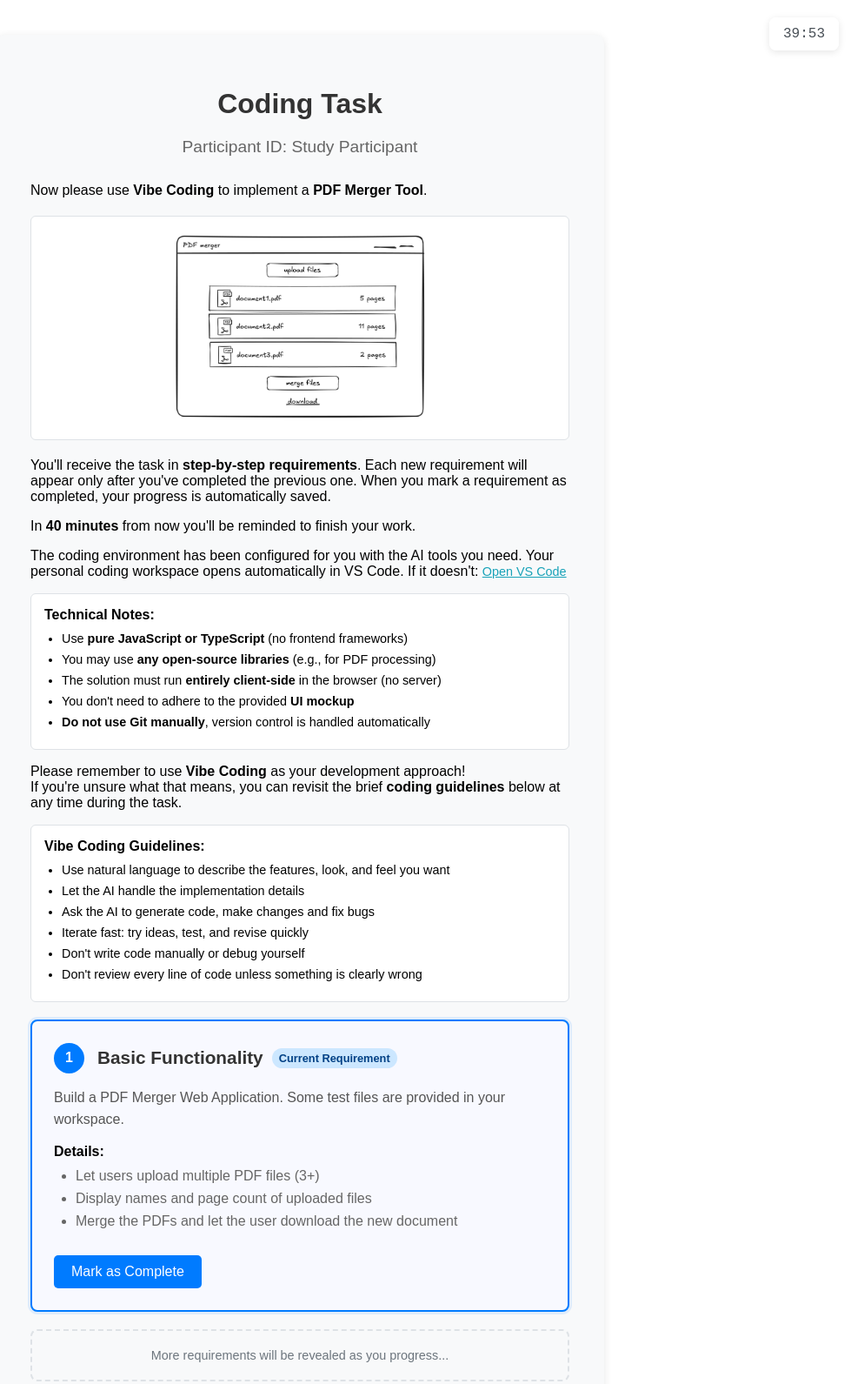
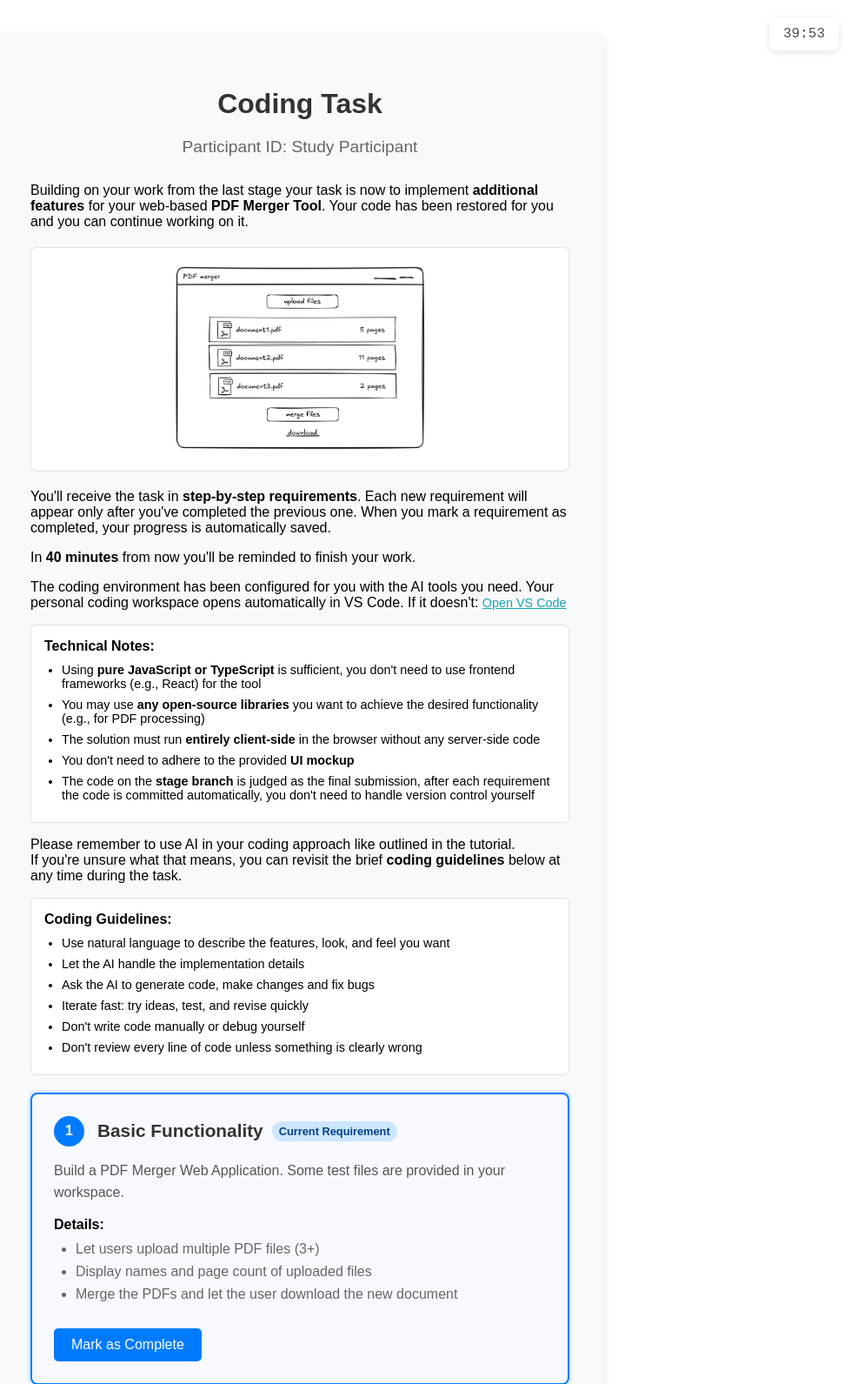
Before and after one commit to OhItsLena/coding_study_test, a Flask app: page /task in a window 1280 px wide. Shown: the top 1591 px of the page at 87% size, without its empty margins (295-1274 px from the left). Run offline with Flask 3, Linux system fonts and the light colour scheme; data that the repository does not hold is empty; some libraries are stand-ins or nearby versions.

Commit message:
removed condition from task page

```diff
--- a/templates/task.jinja
+++ b/templates/task.jinja
@@ -293,9 +293,12 @@ h1 {
     <div id="subtle-stopwatch" class="subtle-stopwatch">
         <span id="elapsed-time">40:00</span>
     </div>
-
-    <p>Now please use <strong>{% if coding_condition == 'vibe' %}Vibe Coding{% elif coding_condition == 'ai-assisted' %}AI-Assisted Coding{% else %}{{ coding_condition }}{% endif %}</strong> to implement a <strong>PDF Merger Tool</strong>.</p>
-
+    {% if stage == 1%}
+    <p>Using the AI coding techniques you just learned your task is now to implement a simple web-based <strong>PDF Merger Tool</strong> for personal use. </p>
+    {% else %}
+    <p>Building on your work from the last stage your task is now to implement <strong>additional features</strong> for your web-based <strong>PDF Merger Tool</strong>.
+    Your code has been restored for you and you can continue working on it.</p>
+    {% endif %}
     <div class="mockup-section">
         <img src="/static/mockup.png" alt="PDF Merger Tool Mockup" class="mockup-image">
     </div>
@@ -309,20 +312,20 @@ h1 {
     <div class="technical-notes">
         <h4>Technical Notes:</h4>
         <ul>
-            <li>Use <strong>pure JavaScript or TypeScript</strong> (no frontend frameworks)</li>
-            <li>You may use <strong>any open-source libraries</strong> (e.g., for PDF processing)</li>
-            <li>The solution must run <strong>entirely client-side</strong> in the browser (no server)</li>
+            <li>Using <strong>pure JavaScript or TypeScript</strong> is sufficient, you don't need to use frontend frameworks (e.g., React) for the tool</li>
+            <li>You may use <strong>any open-source libraries</strong> you want to achieve the desired functionality (e.g., for PDF processing)</li>
+            <li>The solution must run <strong>entirely client-side</strong> in the browser without any server-side code</li>
             <li>You don't need to adhere to the provided <strong>UI mockup</strong></li>
-            <li><strong>Do not use Git manually</strong>, version control is handled automatically</li>
+            <li>The code on the <strong>stage branch</strong> is judged as the final submission, after each requirement the code is committed automatically, you don't need to handle version control yourself</li>
         </ul>
     </div>
 
-    <p>Please remember to use <strong>{% if coding_condition == 'vibe' %}Vibe Coding{% elif coding_condition == 'ai-assisted' %}AI-Assisted Coding{% else %}{{ coding_condition }}{% endif %}</strong> as your development approach!<br>
+    <p>Please remember to use AI in your coding approach like outlined in the tutorial.<br>
     If you're unsure what that means, you can revisit the brief <strong>coding guidelines</strong> below at any time during the task.</p>
 
     {% if coding_condition == 'vibe' %}
     <div class="coding-guidelines">
-        <h4>Vibe Coding Guidelines:</h4>
+        <h4>Coding Guidelines:</h4>
         <ul>
             <li>Use natural language to describe the features, look, and feel you want</li>
             <li>Let the AI handle the implementation details</li>
@@ -334,7 +337,7 @@ h1 {
     </div>
     {% elif coding_condition == 'ai-assisted' %}
     <div class="coding-guidelines">
-        <h4>AI-Assisted Coding Guidelines:</h4>
+        <h4>Coding Guidelines:</h4>
         <ul>
             <li>Write, understand, and manage your own code</li>
             <li>Treat AI as a collaborative assistant to boost your productivity</li>
```
